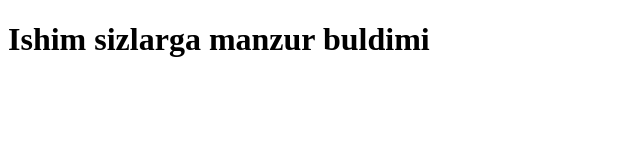
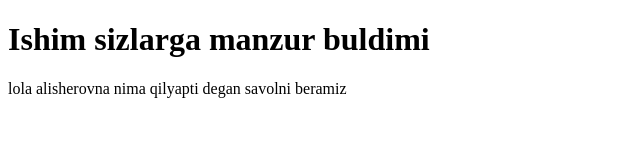
Before and after one commit to lolaalisherovna/birinchi-urganish-uchun, a plain HTML site: page index.html in a window 1280 px wide. Shown: the whole page, without its empty margins (0-640 px from the left). Drawn offline with Linux system fonts and the light colour scheme.

Commit message:
Update index.html

```diff
--- a/index.html
+++ b/index.html
@@ -8,5 +8,6 @@
 </head>
 <body>
     <h1>Ishim sizlarga manzur buldimi</h1>
+    <p>lola alisherovna nima qilyapti degan savolni beramiz</p>
 </body>
 </html>
```
